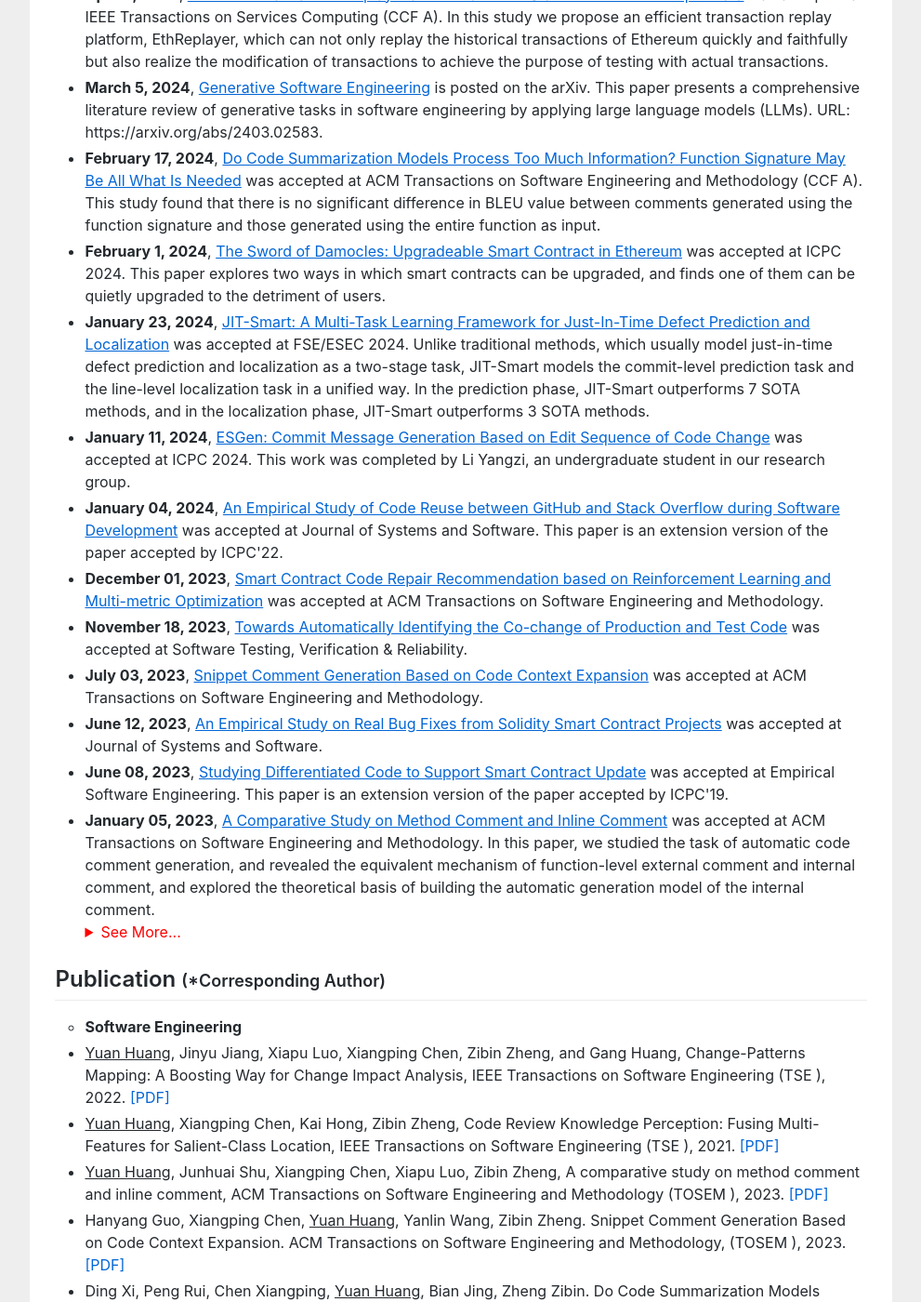
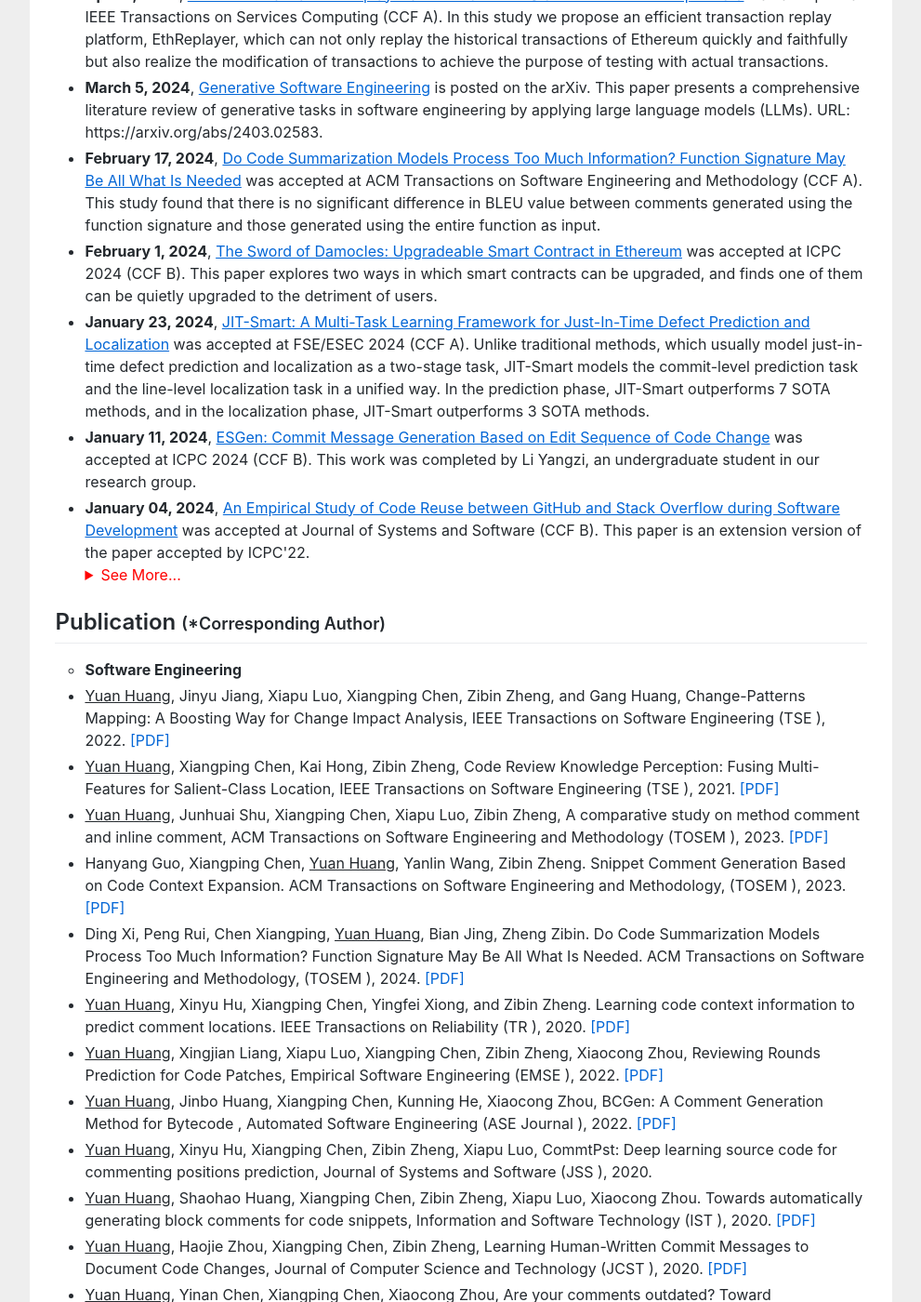
Before and after one commit to huangyuan-hy/huangyuan-hy.github.io, a Jekyll site: the page index.html, which Jekyll copies as it is, in a window 1280 px wide and 1400 px high, scrolled down 1193 px. Shown: the whole window at 93% size, without its empty margins (144-1135 px from the left). Built offline with Jekyll 4.4.1, drawn with Linux system fonts in a browser that asks for light colours.

Commit message:
Update index.html

```diff
--- a/index.html
+++ b/index.html
@@ -99,26 +99,27 @@ gtag('config', 'UA-158965281-1');
 						<li><b>April 3, 2024</b>, <a href=""><u>Ethereum Transaction Replay Platform Based on State-wise Account Input Data</u></a> was accepted at IEEE Transactions on Services Computing (CCF A). In this study we propose an efficient transaction replay platform, EthReplayer, which can not only replay the historical transactions of Ethereum quickly and faithfully but also realize the modification of transactions to achieve the purpose of testing with actual transactions.</li>
 						<li><b>March 5, 2024</b>, <a href=""><u>Generative Software Engineering</u></a> is posted on the arXiv. This paper presents a comprehensive literature review of generative tasks in software engineering by applying large language models (LLMs). URL: https://arxiv.org/abs/2403.02583.</li>
 						<li><b>February 17, 2024</b>, <a href=""><u>Do Code Summarization Models Process Too Much Information? Function Signature May Be All What Is Needed</u></a> was accepted at ACM Transactions on Software Engineering and Methodology (CCF A). This study found that there is no significant difference in BLEU value between comments generated using the function signature and those generated using the entire function as input.</li>
-						<li><b>February 1, 2024</b>,  <a href=""><u>The Sword of Damocles: Upgradeable Smart Contract in Ethereum</u></a> was accepted at ICPC 2024. This paper explores two ways in which smart contracts can be upgraded, and finds one of them can be quietly upgraded to the detriment of users.</li>
-						<li><b>January 23, 2024</b>,  <a href=""><u>JIT-Smart: A Multi-Task Learning Framework for Just-In-Time Defect Prediction and Localization</u></a> was accepted at FSE/ESEC 2024. Unlike traditional methods, which usually model just-in-time defect prediction and localization as a two-stage task, JIT-Smart models the commit-level prediction task and the line-level localization task in a unified way. In the prediction phase, JIT-Smart outperforms 7 SOTA methods, and in the localization phase, JIT-Smart outperforms 3 SOTA methods.</li>
-						<li><b>January 11, 2024</b>,  <a href=""><u>ESGen: Commit Message Generation Based on Edit Sequence of Code Change</u></a> was accepted at ICPC 2024. This work was completed by Li Yangzi, an undergraduate student in our research group. </li>
-						<li><b>January 04, 2024</b>,  <a href=""><u>An Empirical Study of Code Reuse between GitHub and Stack Overflow during Software Development</u></a> was accepted at Journal of Systems and Software. This paper is an extension version of the paper accepted by ICPC'22. </li>
-						<li><b>December 01, 2023</b>,  <a href=""><u>Smart Contract Code Repair Recommendation based on Reinforcement Learning and Multi-metric Optimization</u></a> was accepted at ACM Transactions on Software Engineering and Methodology. </li>
-						<li><b>November 18, 2023</b>,  <a href=""><u>Towards Automatically Identifying the Co-change of Production and Test Code</u></a> was accepted at Software Testing, Verification & Reliability. </li>
+						<li><b>February 1, 2024</b>,  <a href=""><u>The Sword of Damocles: Upgradeable Smart Contract in Ethereum</u></a> was accepted at ICPC 2024 (CCF B). This paper explores two ways in which smart contracts can be upgraded, and finds one of them can be quietly upgraded to the detriment of users.</li>
+						<li><b>January 23, 2024</b>,  <a href=""><u>JIT-Smart: A Multi-Task Learning Framework for Just-In-Time Defect Prediction and Localization</u></a> was accepted at FSE/ESEC 2024 (CCF A). Unlike traditional methods, which usually model just-in-time defect prediction and localization as a two-stage task, JIT-Smart models the commit-level prediction task and the line-level localization task in a unified way. In the prediction phase, JIT-Smart outperforms 7 SOTA methods, and in the localization phase, JIT-Smart outperforms 3 SOTA methods.</li>
+						<li><b>January 11, 2024</b>,  <a href=""><u>ESGen: Commit Message Generation Based on Edit Sequence of Code Change</u></a> was accepted at ICPC 2024 (CCF B). This work was completed by Li Yangzi, an undergraduate student in our research group. </li>
+						<li><b>January 04, 2024</b>,  <a href=""><u>An Empirical Study of Code Reuse between GitHub and Stack Overflow during Software Development</u></a> was accepted at Journal of Systems and Software (CCF B). This paper is an extension version of the paper accepted by ICPC'22. </li>
 
-						<li><b>July 03, 2023</b>,  <a href=""><u>Snippet Comment Generation Based on Code Context Expansion</u></a> was accepted at ACM Transactions on Software Engineering and Methodology. </li>
+<details>
+  <summary style="color:red;">See More...</summary>
+					<li><b>December 01, 2023</b>,  <a href=""><u>Smart Contract Code Repair Recommendation based on Reinforcement Learning and Multi-metric Optimization</u></a> was accepted at ACM Transactions on Software Engineering and Methodology (CCF A). </li>
+						<li><b>November 18, 2023</b>,  <a href=""><u>Towards Automatically Identifying the Co-change of Production and Test Code</u></a> was accepted at Software Testing, Verification & Reliability (CCF B). </li>
 
-						<li><b>June 12, 2023</b>,  <a href=""><u>An Empirical Study on Real Bug Fixes from Solidity Smart Contract Projects</u></a> was accepted at Journal of Systems and Software. </li>
+						<li><b>July 03, 2023</b>,  <a href=""><u>Snippet Comment Generation Based on Code Context Expansion</u></a> was accepted at ACM Transactions on Software Engineering and Methodology (CCF A). </li>
 
-						<li><b>June 08, 2023</b>,  <a href=""><u>Studying Differentiated Code to Support Smart Contract Update</u></a> was accepted at Empirical Software Engineering.
+						<li><b>June 12, 2023</b>,  <a href=""><u>An Empirical Study on Real Bug Fixes from Solidity Smart Contract Projects</u></a> was accepted at Journal of Systems and Software  (CCF B). </li>
+
+						<li><b>June 08, 2023</b>,  <a href=""><u>Studying Differentiated Code to Support Smart Contract Update</u></a> was accepted at Empirical Software Engineering  (CCF B).
 							This paper is an extension version of the paper accepted by ICPC'19.</li>
 
 
-						<li><b>January 05, 2023</b>,  <a href="https://dl.acm.org/doi/pdf/10.1145/3582570"><u>A Comparative Study on Method Comment and Inline Comment</u></a> was accepted at ACM Transactions on Software Engineering and Methodology. In this paper,
+						<li><b>January 05, 2023</b>,  <a href="https://dl.acm.org/doi/pdf/10.1145/3582570"><u>A Comparative Study on Method Comment and Inline Comment</u></a> was accepted at ACM Transactions on Software Engineering and Methodology (CCF A). In this paper,
 							we studied the task of automatic code comment generation, and revealed the equivalent mechanism of function-level external comment and internal comment, and explored the theoretical basis of building the automatic generation model of the internal comment.</li>
 
-<details>
-  <summary style="color:red;">See More...</summary>
 
 						<li><b>December 16, 2022</b>,  <a href=""><u>Security Code Recommendations for Smart Contract</u></a> was accepted at SANER'23. In this paper, we proposed <a href="https://github.com/huangyuan-hy/SmartRep"><u>SMARTREP</u></a>, an end-to-end
 tool, for smart contract repair with one-line patches. </li>
```
